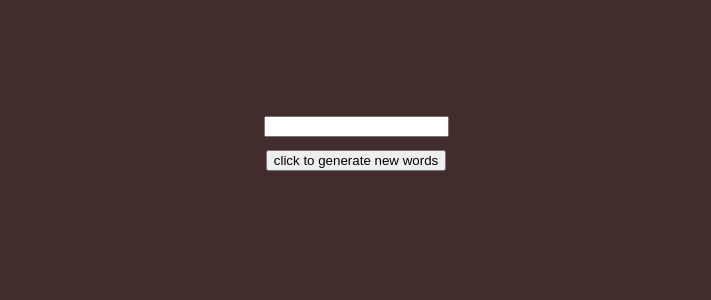
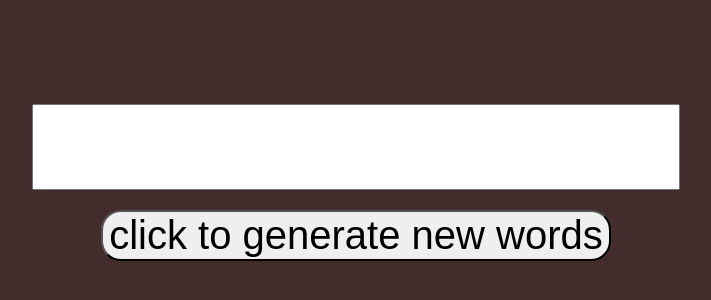
Before and after one commit to SamManoli975/typetest, a React (Create React App) app: page / in a window 1280 px wide. Shown: the part 266-566 px from the top of the page, without its empty margins (284-995 px from the left). Built offline with nearby package versions, Linux system fonts and the light colour scheme.

Commit message:
changed file name and make the word i am currently typing bold! by using useState and activeWordIndex, and incrementing the index by one when the space bar is hit

```diff
--- a/src/App.css
+++ b/src/App.css
@@ -51,7 +51,16 @@
   box-sizing: border-box;
 
 }
-.newWordsButton{
-  /* bottom: 10vh; */
-  /* position: absolute; */
+.generateButton{
+  font-size: 40px;
+  border-radius: 20px;
+  margin: 20px;
 }
+.inputBox{
+  width: 50vw;
+  height: 10vh;
+  font-size: 40px;
+}
+.bold{
+  color: black;
+}
--- a/src/App.js
+++ b/src/App.js
@@ -1,16 +1,16 @@
 // import logo from './logo.svg';
 import React from 'react';
 import './App.css';
-import Hello from './sayHello';
+import App from './typingtest';
 
-function App() {
+function Game() {
 
 
   return (
     <div className='textBox'>
-      <Hello/>
+      <App/>
     </div>
   );
 }
 
-export default App;
+export default Game;
--- a/src/sayHello.js
+++ /dev/null
@@ -1,37 +0,0 @@
-import React, {useState} from "react";//importing
-import {generate} from "random-words";//importing
-
-
-//function to create new words
-function Hello(){
-    const [words, setWords] = useState(""); // State for storing words
-    const [userInput, setUserInput] = useState("");
-
-    const RandomWords = () => {
-        // Generate an array of 5 random words
-        const generatedWords = generate({ exactly: 29, join: " " });
-
-        // Update the state with the generated words
-        setWords(generatedWords);
-    };
-    return(
-        <div>
-
-            <div>
-                <p >{words}</p>
-                <input
-                    type="text"
-                    value = {userInput}
-                    onChange={(e) => setUserInput(e.target.value)}/>
-            </div>
-            <div className="newWordsButton">
-                <button onClick={RandomWords}>click to generate new words</button>
-            </div>
-
-
-        </div>
-    );
-}
-
-//exporting
-export default Hello;
--- /dev/null
+++ b/src/typingtest.js
@@ -0,0 +1,57 @@
+import React, {useState} from "react";//importing
+import {generate} from "random-words";//importing
+
+
+//function to create new words
+function App(){
+    const [words, setWords] = useState(""); // State for storing words
+    const [userInput, setUserInput] = useState("");
+    const [activeWordIndex,setActiveWordIndex] = useState(0);
+
+
+    function processInput(value){
+        if(value.endsWith(' ')){
+            setActiveWordIndex(index => index+1)
+            setUserInput(' ')
+        }else{
+            setUserInput(value)
+        }
+    }
+    const RandomWords = () => {
+        // Generate an array of 5 random words
+        const generatedWords = generate({ exactly: 29, join: " " });
+
+        // Update the state with the generated words
+        setWords(generatedWords);
+    };
+    return(
+        <div>
+
+            <div>
+                {/* <p >{words}</p> */}
+                <p>{words.split(" ").map((word, index) => {
+                    if(index === activeWordIndex){
+                        return <b className="bold">{word} </b>
+                    }
+
+                    return <span>{word} </span>
+                })}</p>
+                <input
+                    className="inputBox"
+                    type="text"
+                    value = {userInput}
+                    onChange={(e) => processInput(e.target.value)}/>
+            </div>
+            <div className="newWordsButton">
+                <button className='generateButton' onClick={() => { RandomWords()}}>
+                    click to generate new words
+                </button>
+            </div>
+
+
+        </div>
+    );
+}
+
+//exporting
+export default App;
```
